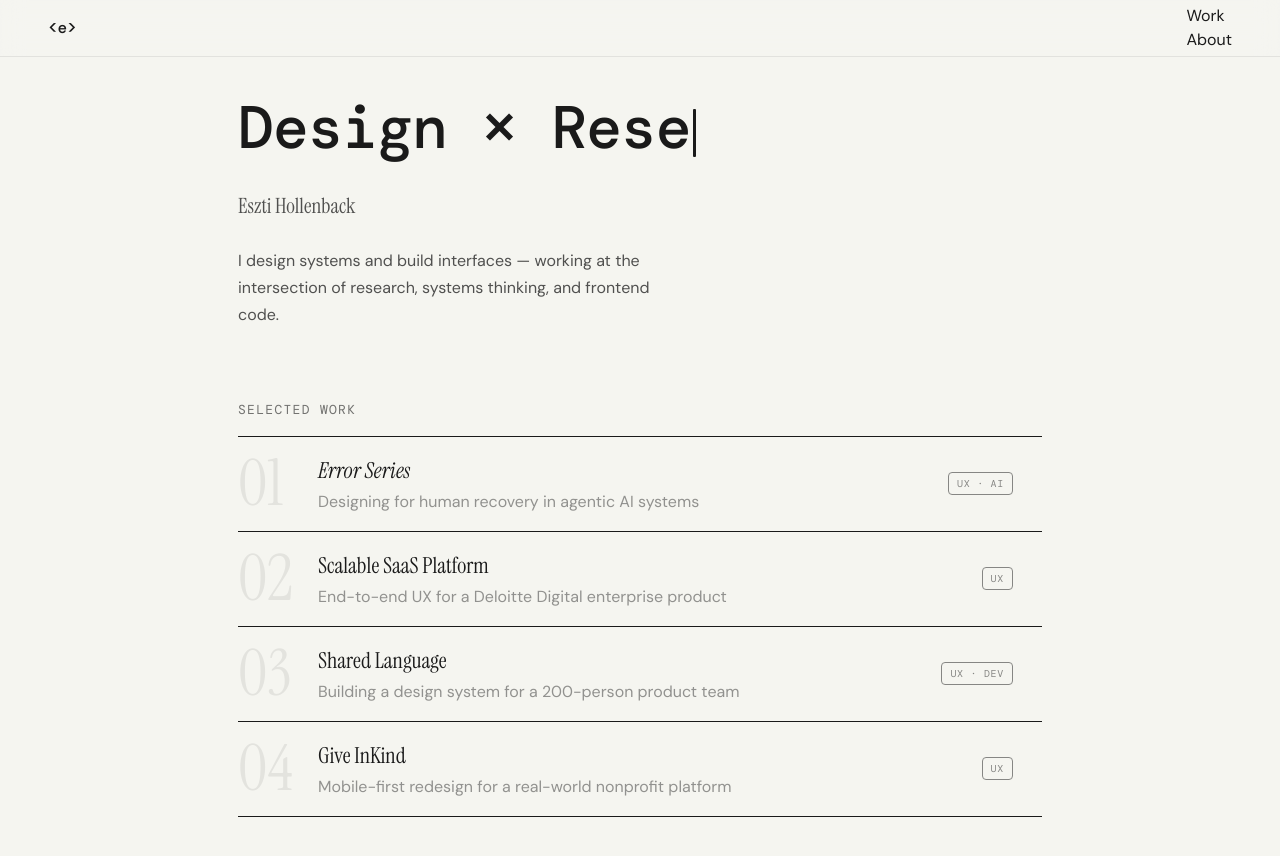
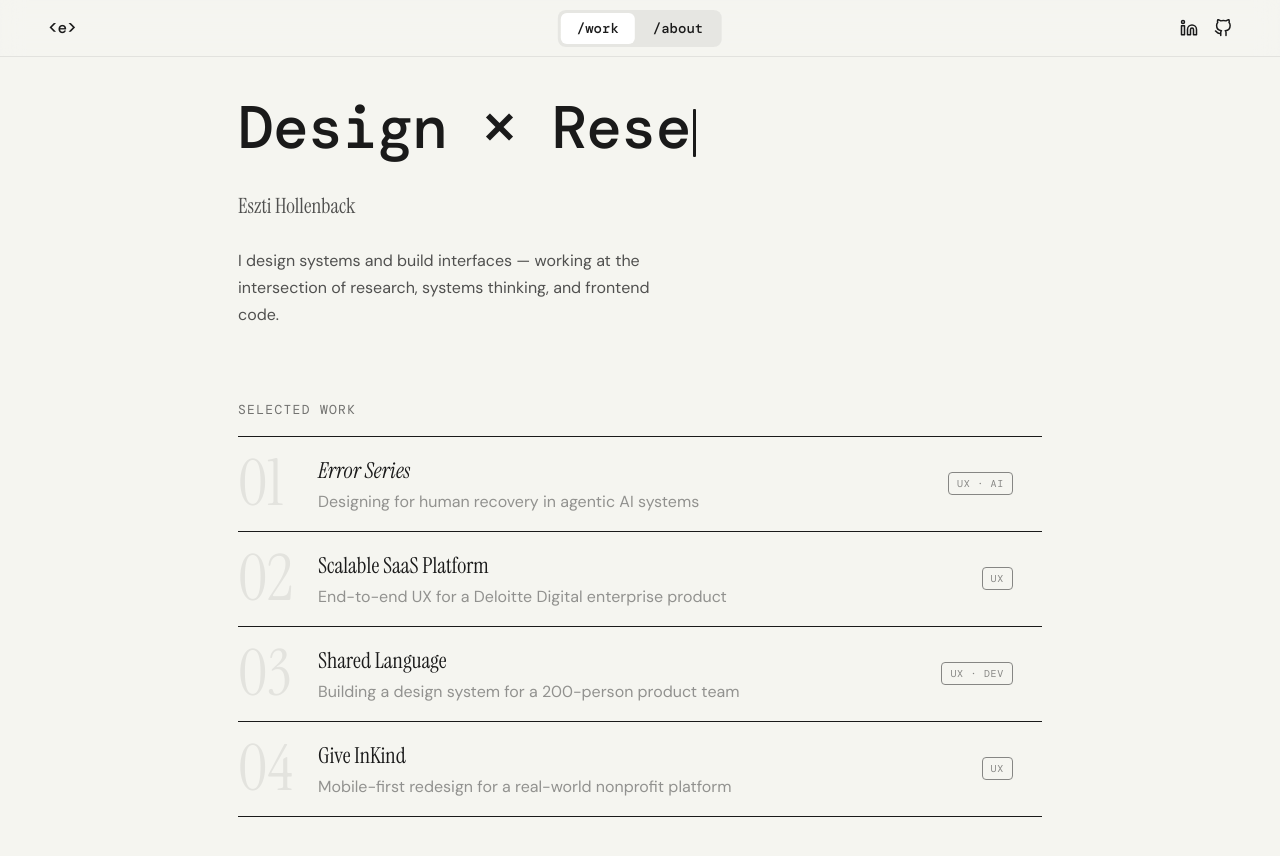
Before and after one commit to esztike/portfolio, a React (Vite) app: page / in a window 1280 px wide. Shown: the top 856 px of the page. Built offline with nearby package versions, Linux system fonts and the light colour scheme.

Commit message:
nav: tab group,, social icons, logo animation refined

```diff
--- a/package.json
+++ b/package.json
@@ -12,6 +12,7 @@
   "dependencies": {
     "@mdx-js/react": "^3.1.1",
     "@mdx-js/rollup": "^3.1.1",
+    "framer-motion": "^12.38.0",
     "react": "^19.2.4",
     "react-dom": "^19.2.4",
     "react-router-dom": "^7.13.2"
--- a/src/App.jsx
+++ b/src/App.jsx
@@ -16,7 +16,6 @@
       <Nav />
       <Routes>
         <Route path="/" element={<Home />} />
-        <Route path="/work" element={<Work />} />
         <Route path="/about" element={<About />} />
         <Route path="/work/error-series" element={<ErrorSeries />} />
         <Route path="/work/saas-platform" element={<SaasPlatform />} />
--- a/src/components/layout/Logo.css
+++ b/src/components/layout/Logo.css
@@ -38,10 +38,6 @@
     opacity 0.35s ease 0.08s;
 }
 
-.logo:hover .logo-bracket--left {
-  transform: translateX(-4px);
-}
-
 .logo:hover .logo-bracket--right {
   transform: translateX(4px);
 }
--- a/src/components/layout/Logo.jsx
+++ b/src/components/layout/Logo.jsx
@@ -1,16 +1,21 @@
-import { Link } from "react-router-dom";
+import { NavLink } from "react-router-dom";
 import "./Logo.css";
 
 function Logo() {
   return (
-    <Link to="/" className="logo" aria-label="Eszti Hollenback - home">
+    <NavLink
+      to="/"
+      className="logo"
+      aria-label="Eszti Hollenback - home"
+      title="Home"
+    >
       <span className="logo-bracket logo-bracket--left">&lt;</span>
       <span className="logo-name">
         <span className="logo-e">e</span>
         <span className="logo-full">szti hollenback</span>
       </span>
       <span className="logo-bracket logo-bracket--right">&gt;</span>
-    </Link>
+    </NavLink>
   );
 }
 
--- a/src/components/layout/Nav.css
+++ b/src/components/layout/Nav.css
@@ -19,11 +19,55 @@
   height: 56px;
 }
 
-.nav-links {
+.nav-center {
   display: flex;
   align-items: center;
-  gap: 28px;
-  list-style: none;
-  margin: 0;
-  padding: 0;
+  gap: 8px;
+  position: absolute;
+  left: 50%;
+  transform: translateX(-50%);
 }
+
+.nav-tab-group {
+  display: flex;
+  align-items: center;
+  gap: 2px;
+  background: rgba(0, 0, 0, 0.06);
+  border-radius: 8px;
+  padding: 3px;
+}
+
+.nav-tab {
+  font-family: "DM Mono", monospace;
+  font-weight: 500;
+  text-decoration: none;
+  color: inherit;
+  padding: 5px 16px;
+  border-radius: 6px;
+  font-size: 0.875rem;
+  transition: background 0.2s ease;
+}
+
+.nav-tab.active {
+  background: white;
+}
+
+.nav-socials {
+  display: flex;
+  align-items: center;
+  gap: 16px;
+  color: inherit;
+}
+
+.nav-socials a {
+  display: flex;
+  align-items: center;
+  color: inherit;
+  text-decoration: none;
+  opacity: 1;
+  transition: opacity 0.2s ease;
+}
+
+.nav-socials a:hover {
+  opacity: 0.5;
+}
--- a/src/components/layout/Nav.jsx
+++ b/src/components/layout/Nav.jsx
@@ -1,4 +1,4 @@
-import { Link } from "react-router-dom";
+import { NavLink } from "react-router-dom";
 import Logo from "./Logo";
 import "./Nav.css";
 
@@ -7,14 +7,58 @@
     <header className="nav-header">
       <nav className="nav-inner">
         <Logo />
-        <ul calssName="nav-links">
-          <li>
-            <Link to="/work">Work</Link>
-          </li>
-          <li>
-            <Link to="/about">About</Link>
-          </li>
-        </ul>
+        <div className="nav-center">
+          <div className="nav-tab-group">
+            <NavLink to="/" className="nav-tab">
+              /work
+            </NavLink>
+            <NavLink to="/about" className="nav-tab">
+              /about
+            </NavLink>
+          </div>
+        </div>
+        <div className="nav-socials">
+          <a
+            href="https://www.linkedin.com/in/esztihollenback"
+            target="_blank"
+            rel="noopener noreferrer"
+            aria-label="LinkedIn"
+          >
+            <svg
+              width="18"
+              height="18"
+              viewBox="0 0 24 24"
+              fill="none"
+              stroke="currentColor"
+              strokeWidth="2"
+              strokeLinecap="round"
+              strokeLinejoin="round"
+            >
+              <path d="M16 8a6 6 0 0 1 6 6v7h-4v-7a2 2 0 0 0-2-2 2 2 0 0 0-2 2v7h-4v-7a6 6 0 0 1 6-6z" />
+              <rect x="2" y="9" width="4" height="12" />
+              <circle cx="4" cy="4" r="2" />
+            </svg>
+          </a>
+          <a
+            href="https://github.com/esztike"
+            target="_blank"
+            rel="noopener noreferrer"
+            aria-label="GitHub"
+          >
+            <svg
+              width="18"
+              height="18"
+              viewBox="0 0 24 24"
+              fill="none"
+              stroke="currentColor"
+              strokeWidth="2"
+              strokeLinecap="round"
+              strokeLinejoin="round"
+            >
+              <path d="M9 19c-5 1.5-5-2.5-7-3m14 6v-3.87a3.37 3.37 0 0 0-.94-2.61c3.14-.35 6.44-1.54 6.44-7A5.44 5.44 0 0 0 20 4.77 5.07 5.07 0 0 0 19.91 1S18.73.65 16 2.48a13.38 13.38 0 0 0-7 0C6.27.65 5.09 1 5.09 1A5.07 5.07 0 0 0 5 4.77a5.44 5.44 0 0 0-1.5 3.78c0 5.42 3.3 6.61 6.44 7A3.37 3.37 0 0 0 9 18.13V22" />
+            </svg>
+          </a>
+        </div>
       </nav>
     </header>
   );
```
Also changed, not shown: 1 other file (tests, documents, lock files or other folders).
